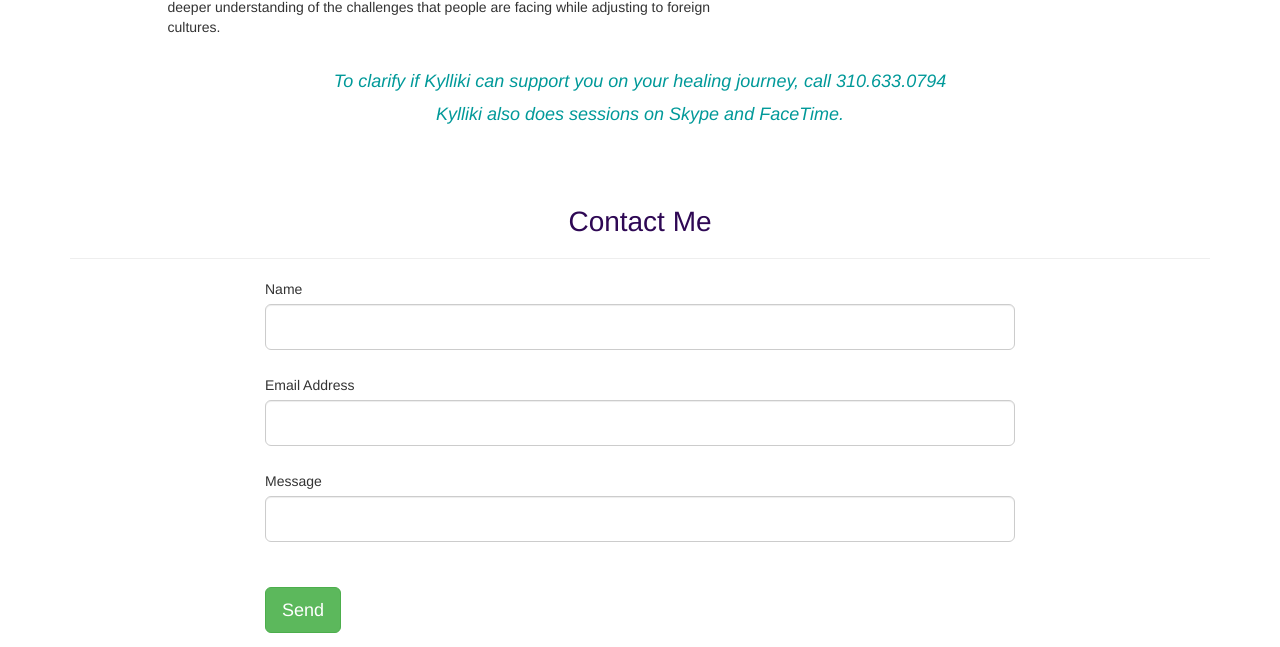
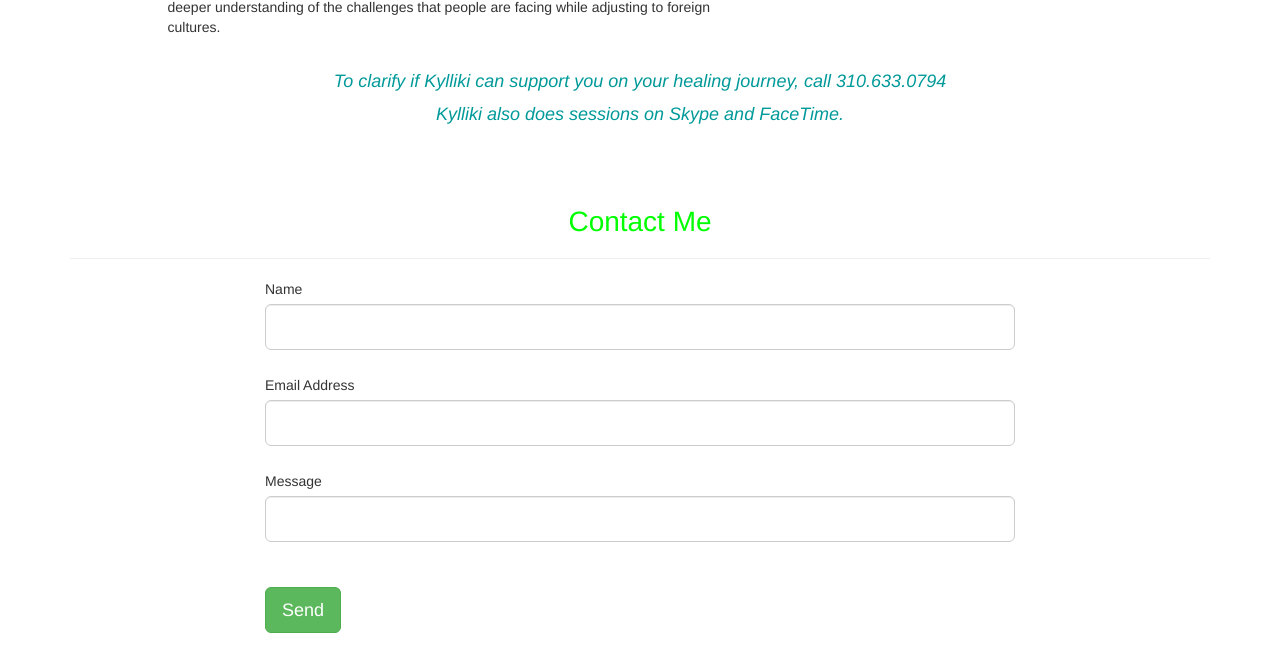
Before and after one commit to christofneuman/blog, a Django app: page / in a window 1280 px wide. Shown: the part 1441-2088 px from the top of the page. Run offline with Django 3.2, Linux system fonts and the light colour scheme; some libraries are stand-ins or nearby versions.

Commit message:
css check

```diff
--- a/blog/static/css/main.css
+++ b/blog/static/css/main.css
@@ -6,7 +6,7 @@ body {
 
 h3 {
   font-size: 2em;
-  color: #2E0854;
+  color: #0f0;
 }
 
 .navbar-default {
```
